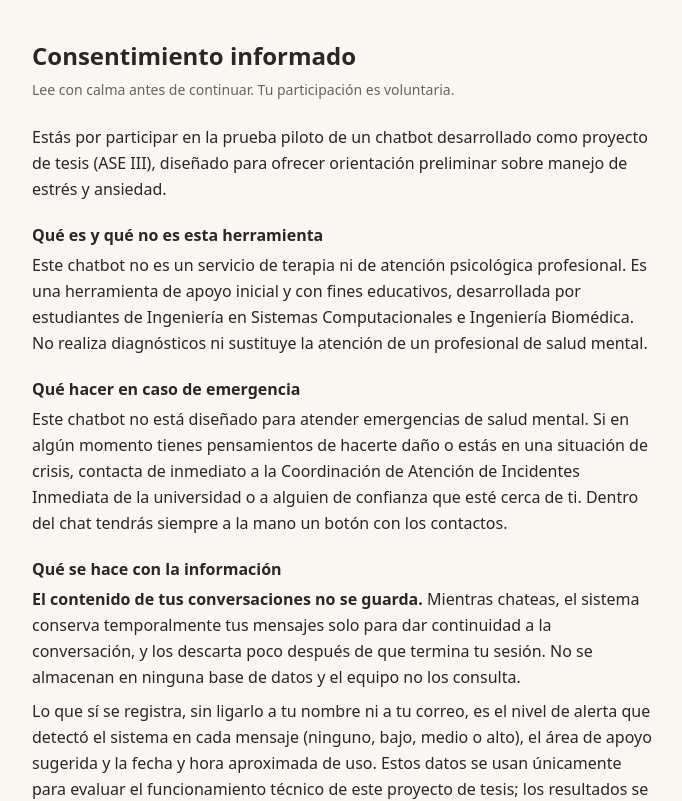
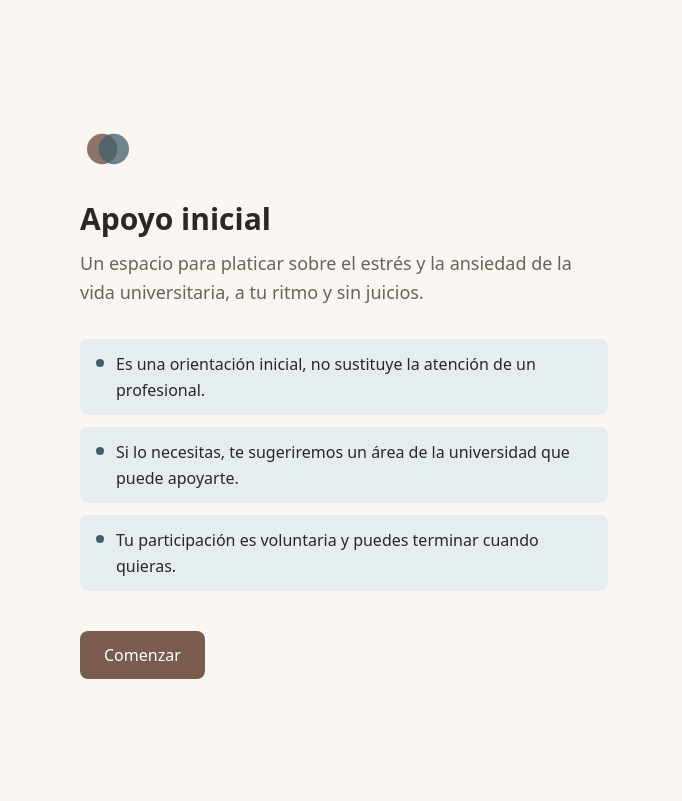
Before and after one commit to ManuelRuizJ/chatbot-psicologico-frontend, a Next.js app in the folder chatbot-apoyo/: page / in a window 1280 px wide. Shown: the top 801 px of the page, without its empty margins (296-978 px from the left). Built offline with nearby package versions, Linux system fonts and the light colour scheme; no server answers.

Commit message:
feat: bienvenida, botón de ayuda con contactos, marca y segundo color

```diff
--- a/chatbot-apoyo/app/globals.css
+++ b/chatbot-apoyo/app/globals.css
@@ -11,6 +11,8 @@
   --color-error-fondo:  #FBEDEA;
   --color-error-borde:  #E8C4BC;
   --color-error-texto:  #7A2E22;
+  --color-apoyo: #3F5F6E;
+  --color-apoyo-suave: #E6EDF0;
 }
 
 body {
--- a/chatbot-apoyo/app/page.tsx
+++ b/chatbot-apoyo/app/page.tsx
@@ -5,6 +5,7 @@ import Consentimiento from "@/components/Consentimiento";
 import Chat from "@/components/Chat";
 import { startSession, ApiError } from "@/lib/api";
 import type { StartParams } from "@/lib/types";
+import Bienvenida from "@/components/Bienvenida";
 
 function mensajeDeInicio(e: unknown): string {
   if (e instanceof ApiError) {
@@ -25,6 +26,7 @@ export default function Home() {
   const [loading, setLoading] = useState(false);
   const [error, setError] = useState<string | null>(null);
   const [aviso, setAviso] = useState<string | null>(null);
+  const [vioBienvenida, setVioBienvenida] = useState(false);
 
   async function handleAccept(p: StartParams) {
     setLoading(true);
@@ -45,6 +47,10 @@ export default function Home() {
     setAviso(motivo ?? null);
   }
 
+  if (!sessionId && !vioBienvenida) {
+    return <Bienvenida onStart={() => setVioBienvenida(true)} />;
+  }
+
   if (!sessionId) {
     return (
       <Consentimiento onAccept={handleAccept} loading={loading} error={error} aviso={aviso} />
--- /dev/null
+++ b/chatbot-apoyo/components/AyudaAhora.tsx
@@ -0,0 +1,76 @@
+"use client";
+
+import { useRef } from "react";
+import type { Areas, AreaCode } from "@/lib/types";
+import { AREA_NAMES } from "@/lib/types";
+
+const ORDEN: AreaCode[] = ["CAII", "OPTA", "FOE"];
+
+export default function AyudaAhora({ areas }: { areas: Areas | null }) {
+  const ref = useRef<HTMLDialogElement>(null);
+
+  return (
+    <>
+      <button
+        type="button"
+        onClick={() => ref.current?.showModal()}
+        className="w-full border-b border-borde bg-apoyo-suave px-4 py-2 text-sm font-medium text-apoyo focus-visible:outline-2 focus-visible:-outline-offset-2 focus-visible:outline-apoyo"
+      >
+        ¿Necesitas ayuda ahora?
+      </button>
+
+      <dialog
+        ref={ref}
+        aria-labelledby="ayuda-titulo"
+        onClick={(e) => {
+          if (e.target === ref.current) ref.current?.close();
+        }}
+        className="m-auto w-[min(92vw,28rem)] rounded-xl border border-borde bg-superficie p-0 text-texto backdrop:bg-black/40"
+      >
+        <div className="p-5">
+          <h2 id="ayuda-titulo" className="text-lg font-semibold">
+            Personas que pueden ayudarte
+          </h2>
+          <p className="mt-1 text-sm text-texto-suave">
+            Si estás en peligro o piensas en hacerte daño, busca ayuda de
+            inmediato con la primera opción o con alguien cercano.
+          </p>
+
+          <div className="mt-4 space-y-3">
+            {ORDEN.map((code) => {
+              const a = areas?.[code];
+              const datos = (
+                [["Teléfono", a?.telefono], ["Horario", a?.horario], ["Ubicación", a?.ubicacion]] as const
+              ).filter(([, v]) => v);
+              return (
+                <section key={code} className="rounded-lg border border-borde p-3">
+                  <h3 className="font-medium">{AREA_NAMES[code]}</h3>
+                  {datos.length > 0 ? (
+                    <dl className="mt-1 space-y-0.5 text-sm">
+                      {datos.map(([et, v]) => (
+                        <div key={et} className="flex gap-2">
+                          <dt className="text-texto-suave">{et}:</dt>
+                          <dd>{v}</dd>
+                        </div>
+                      ))}
+                    </dl>
+                  ) : (
+                    <p className="mt-1 text-sm text-texto-suave">
+                      Datos de contacto por confirmar.
+                    </p>
+                  )}
+                </section>
+              );
+            })}
+          </div>
+
+          <form method="dialog" className="mt-5 text-right">
+            <button className="rounded-lg bg-acento px-4 py-2 text-sm font-medium text-white focus-visible:outline-2 focus-visible:outline-offset-2 focus-visible:outline-acento">
+              Cerrar
+            </button>
+          </form>
+        </div>
+      </dialog>
+    </>
+  );
+}
--- /dev/null
+++ b/chatbot-apoyo/components/Bienvenida.tsx
@@ -0,0 +1,38 @@
+import Marca from "./Marca";
+
+// Cambia el nombre cuando el equipo lo decida.
+const NOMBRE_PROYECTO = "Apoyo inicial";
+
+export default function Bienvenida({ onStart }: { onStart: () => void }) {
+  return (
+    <main className="mx-auto flex min-h-dvh max-w-xl flex-col justify-center px-6 py-12">
+      {/* Espacio para el logo de la Ibero: agregar aquí cuando haya archivo oficial y permiso de uso */}
+      <Marca className="h-14 w-14" />
+      <h1 className="mt-6 text-3xl font-semibold">{NOMBRE_PROYECTO}</h1>
+      <p className="mt-3 text-lg leading-relaxed text-texto-suave">
+        Un espacio para platicar sobre el estrés y la ansiedad de la vida
+        universitaria, a tu ritmo y sin juicios.
+      </p>
+
+      <ul className="mt-8 space-y-3">
+        {[
+          "Es una orientación inicial, no sustituye la atención de un profesional.",
+          "Si lo necesitas, te sugeriremos un área de la universidad que puede apoyarte.",
+          "Tu participación es voluntaria y puedes terminar cuando quieras.",
+        ].map((t) => (
+          <li key={t} className="flex gap-3 rounded-lg bg-apoyo-suave px-4 py-3 leading-relaxed">
+            <span aria-hidden="true" className="mt-2 h-2 w-2 shrink-0 rounded-full bg-apoyo" />
+            {t}
+          </li>
+        ))}
+      </ul>
+
+      <button
+        onClick={onStart}
+        className="mt-10 self-start rounded-lg bg-acento px-6 py-3 font-medium text-white focus-visible:outline-2 focus-visible:outline-offset-2 focus-visible:outline-acento"
+      >
+        Comenzar
+      </button>
+    </main>
+  );
+}
--- a/chatbot-apoyo/components/Chat.tsx
+++ b/chatbot-apoyo/components/Chat.tsx
@@ -4,6 +4,7 @@ import { useEffect, useRef, useState } from "react";
 import { ApiError, getAreas, sendMessage } from "@/lib/api";
 import type { Areas, Referral } from "@/lib/types";
 import TarjetaDerivacion from "./TarjetaDerivacion";
+import AyudaAhora from "./AyudaAhora";
 
 interface Msg {
   id: number;
@@ -117,6 +118,8 @@ export default function Chat({ sessionId, onSessionLost, onEnd }: { sessionId: s
         )}
       </header>
 
+      <AyudaAhora areas={areas} />
+
       <div
         role="log"
         aria-live="polite"
--- /dev/null
+++ b/chatbot-apoyo/components/Marca.tsx
@@ -0,0 +1,8 @@
+export default function Marca({ className = "h-12 w-12" }: { className?: string }) {
+  return (
+    <svg viewBox="0 0 48 48" aria-hidden="true" className={className}>
+      <circle cx="19" cy="24" r="13" className="fill-acento" opacity="0.85" />
+      <circle cx="29" cy="24" r="13" className="fill-apoyo" opacity="0.75" />
+    </svg>
+  );
+}
```
